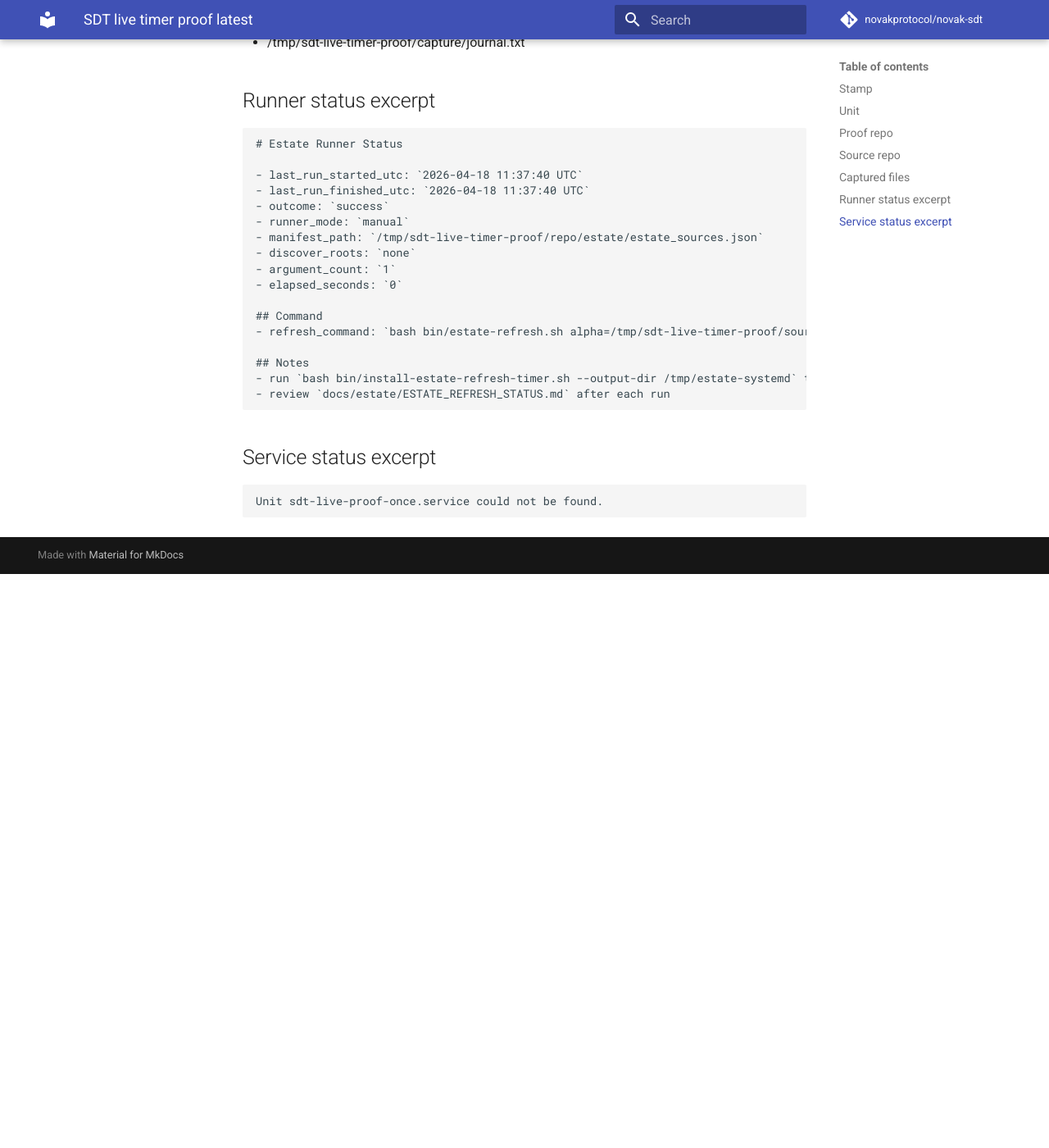
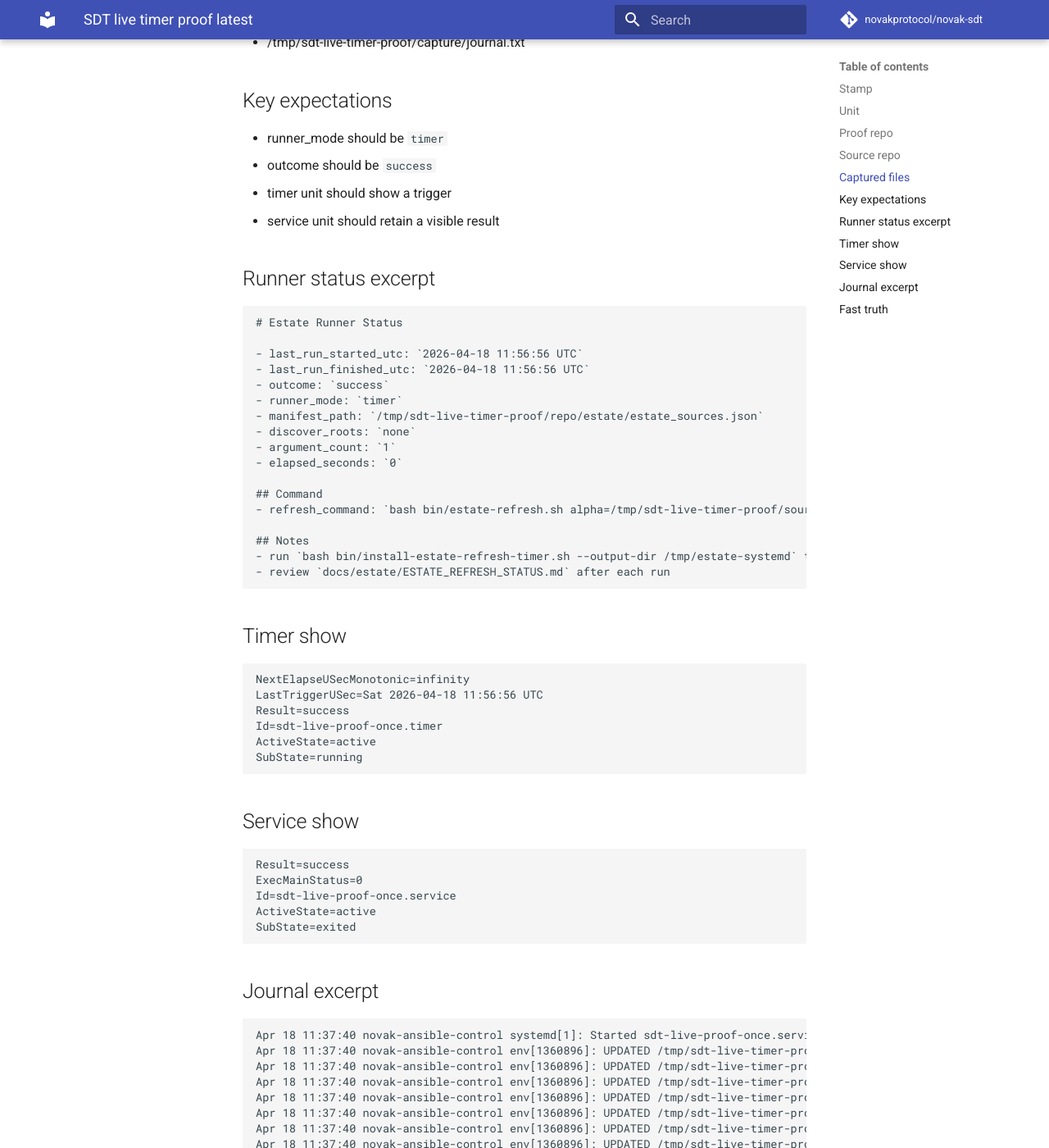
Before and after one commit to novakprotocol/novak-sdt, an MkDocs documentation site: the page built from docs/status/SDT_LIVE_TIMER_PROOF_LATEST.md, in a window 1280 px wide and 1400 px high, scrolled down 773 px. Shown: the whole window at 82% size. Built offline with MkDocs 1.6.1 and Material for MkDocs 9.7.7, drawn with Linux system fonts in a browser that asks for light colours; comment, search, counter and statistics services are not loaded; before the commit the page ends 1473 px from its top, so only the background shows below that; some of the changed text lies outside the part shown.

Commit message:
ops: strengthen live timer proof and capture retained service evidence

````diff
--- a/docs/status/SDT_LIVE_TIMER_PROOF_LATEST.md
+++ b/docs/status/SDT_LIVE_TIMER_PROOF_LATEST.md
@@ -1,7 +1,7 @@
 # SDT live timer proof latest
 
 ## Stamp
-2026-04-18 11:37:48 UTC
+2026-04-18 11:57:04 UTC
 
 ## Unit
 - sdt-live-proof-once
@@ -13,19 +13,24 @@
 - /tmp/sdt-live-timer-proof/source
 
 ## Captured files
-- /tmp/sdt-live-timer-proof/capture/timer_status.txt
-- /tmp/sdt-live-timer-proof/capture/service_status.txt
+- /tmp/sdt-live-timer-proof/capture/timer_show.txt
+- /tmp/sdt-live-timer-proof/capture/service_show.txt
 - /tmp/sdt-live-timer-proof/capture/journal.txt
 
+## Key expectations
+- runner_mode should be `timer`
+- outcome should be `success`
+- timer unit should show a trigger
+- service unit should retain a visible result
+
 ## Runner status excerpt
-
 ```
 # Estate Runner Status
 
-- last_run_started_utc: `2026-04-18 11:37:40 UTC`
-- last_run_finished_utc: `2026-04-18 11:37:40 UTC`
+- last_run_started_utc: `2026-04-18 11:56:56 UTC`
+- last_run_finished_utc: `2026-04-18 11:56:56 UTC`
 - outcome: `success`
-- runner_mode: `manual`
+- runner_mode: `timer`
 - manifest_path: `/tmp/sdt-live-timer-proof/repo/estate/estate_sources.json`
 - discover_roots: `none`
 - argument_count: `1`
@@ -39,7 +44,72 @@
 - review `docs/estate/ESTATE_REFRESH_STATUS.md` after each run
 ```
 
-## Service status excerpt
+## Timer show
 ```
-Unit sdt-live-proof-once.service could not be found.
+NextElapseUSecMonotonic=infinity
+LastTriggerUSec=Sat 2026-04-18 11:56:56 UTC
+Result=success
+Id=sdt-live-proof-once.timer
+ActiveState=active
+SubState=running
 ```
+
+## Service show
+```
+Result=success
+ExecMainStatus=0
+Id=sdt-live-proof-once.service
+ActiveState=active
+SubState=exited
+```
+
+## Journal excerpt
+```
+Apr 18 11:37:40 novak-ansible-control systemd[1]: Started sdt-live-proof-once.service - /usr/bin/env bash /tmp/sdt-live-timer-proof/repo/bin/estate-refresh-runner.sh alpha=/tmp/sdt-live-timer-proof/source.
+Apr 18 11:37:40 novak-ansible-control env[1360896]: UPDATED /tmp/sdt-live-timer-proof/repo/docs/estate/ESTATE_HISTORY_SUMMARY.md
+Apr 18 11:37:40 novak-ansible-control env[1360896]: UPDATED /tmp/sdt-live-timer-proof/repo/docs/estate/ESTATE_PRIORITY_QUEUE.md
+Apr 18 11:37:40 novak-ansible-control env[1360896]: UPDATED /tmp/sdt-live-timer-proof/repo/docs/estate/ESTATE_ACTION_QUEUE.md
+Apr 18 11:37:40 novak-ansible-control env[1360896]: UPDATED /tmp/sdt-live-timer-proof/repo/docs/estate/ESTATE_INGEST_SUMMARY.md
+Apr 18 11:37:40 novak-ansible-control env[1360896]: UPDATED /tmp/sdt-live-timer-proof/repo/docs/estate/ESTATE_CATALOG.md
+Apr 18 11:37:40 novak-ansible-control env[1360896]: UPDATED /tmp/sdt-live-timer-proof/repo/docs/estate/ESTATE_REFRESH_STATUS.md
+Apr 18 11:37:40 novak-ansible-control env[1360896]: UPDATED /tmp/sdt-live-timer-proof/repo/docs/estate/ESTATE_ARCHIVE_INDEX.md
+Apr 18 11:37:40 novak-ansible-control env[1360896]: UPDATED /tmp/sdt-live-timer-proof/repo/docs/estate/ESTATE_DELTA.md
+Apr 18 11:37:40 novak-ansible-control env[1360896]: UPDATED /tmp/sdt-live-timer-proof/repo/docs/estate/ESTATE_TRENDS.md
+Apr 18 11:37:40 novak-ansible-control env[1360896]: UPDATED /tmp/sdt-live-timer-proof/repo/estate/archive/estate_refresh_history.ndjson
+Apr 18 11:37:40 novak-ansible-control systemd[1]: sdt-live-proof-once.service: Deactivated successfully.
+Apr 18 11:38:50 novak-ansible-control systemd[1]: Started sdt-live-proof-once.service - /usr/bin/env bash /tmp/sdt-live-timer-proof/repo/bin/estate-refresh-runner.sh alpha=/tmp/sdt-live-timer-proof/source.
+Apr 18 11:38:50 novak-ansible-control env[1361783]: UPDATED /tmp/sdt-live-timer-proof/repo/docs/estate/ESTATE_HISTORY_SUMMARY.md
+Apr 18 11:38:50 novak-ansible-control env[1361783]: UPDATED /tmp/sdt-live-timer-proof/repo/docs/estate/ESTATE_PRIORITY_QUEUE.md
+Apr 18 11:38:50 novak-ansible-control env[1361783]: UPDATED /tmp/sdt-live-timer-proof/repo/docs/estate/ESTATE_ACTION_QUEUE.md
+Apr 18 11:38:50 novak-ansible-control env[1361783]: UPDATED /tmp/sdt-live-timer-proof/repo/docs/estate/ESTATE_INGEST_SUMMARY.md
+Apr 18 11:38:50 novak-ansible-control env[1361783]: UPDATED /tmp/sdt-live-timer-proof/repo/docs/estate/ESTATE_CATALOG.md
+Apr 18 11:38:50 novak-ansible-control env[1361783]: UPDATED /tmp/sdt-live-timer-proof/repo/docs/estate/ESTATE_REFRESH_STATUS.md
+Apr 18 11:38:50 novak-ansible-control env[1361783]: UPDATED /tmp/sdt-live-timer-proof/repo/docs/estate/ESTATE_ARCHIVE_INDEX.md
+Apr 18 11:38:50 novak-ansible-control env[1361783]: UPDATED /tmp/sdt-live-timer-proof/repo/docs/estate/ESTATE_DELTA.md
+Apr 18 11:38:50 novak-ansible-control env[1361783]: UPDATED /tmp/sdt-live-timer-proof/repo/docs/estate/ESTATE_TRENDS.md
+Apr 18 11:38:50 novak-ansible-control env[1361783]: UPDATED /tmp/sdt-live-timer-proof/repo/estate/archive/estate_refresh_history.ndjson
+Apr 18 11:38:50 novak-ansible-control systemd[1]: sdt-live-proof-once.service: Deactivated successfully.
+Apr 18 11:56:56 novak-ansible-control systemd[1]: Starting sdt-live-proof-once.service - /usr/bin/env bash -lc "bash bin/estate-refresh-runner.sh alpha=/tmp/sdt-live-timer-proof/source"...
+Apr 18 11:56:56 novak-ansible-control env[1367275]: ========================================
+Apr 18 11:56:56 novak-ansible-control env[1367275]:  NOVAK ANSIBLE CONTROL
+Apr 18 11:56:56 novak-ansible-control env[1367275]: ========================================
+Apr 18 11:56:56 novak-ansible-control env[1367275]:  12 simultaneous chaos monkeys.
+Apr 18 11:56:56 novak-ansible-control env[1367275]:  Determinism wins anyway.
+Apr 18 11:56:56 novak-ansible-control env[1367275]: ========================================
+Apr 18 11:56:56 novak-ansible-control env[1367269]: /root/.profile: line 11: /.local/bin/env: No such file or directory
+Apr 18 11:56:56 novak-ansible-control env[1367285]: UPDATED /tmp/sdt-live-timer-proof/repo/docs/estate/ESTATE_HISTORY_SUMMARY.md
+Apr 18 11:56:56 novak-ansible-control env[1367285]: UPDATED /tmp/sdt-live-timer-proof/repo/docs/estate/ESTATE_PRIORITY_QUEUE.md
+Apr 18 11:56:56 novak-ansible-control env[1367285]: UPDATED /tmp/sdt-live-timer-proof/repo/docs/estate/ESTATE_ACTION_QUEUE.md
+Apr 18 11:56:56 novak-ansible-control env[1367285]: UPDATED /tmp/sdt-live-timer-proof/repo/docs/estate/ESTATE_INGEST_SUMMARY.md
+Apr 18 11:56:56 novak-ansible-control env[1367285]: UPDATED /tmp/sdt-live-timer-proof/repo/docs/estate/ESTATE_CATALOG.md
+Apr 18 11:56:56 novak-ansible-control env[1367285]: UPDATED /tmp/sdt-live-timer-proof/repo/docs/estate/ESTATE_REFRESH_STATUS.md
+Apr 18 11:56:56 novak-ansible-control env[1367285]: UPDATED /tmp/sdt-live-timer-proof/repo/docs/estate/ESTATE_ARCHIVE_INDEX.md
+Apr 18 11:56:56 novak-ansible-control env[1367285]: UPDATED /tmp/sdt-live-timer-proof/repo/docs/estate/ESTATE_DELTA.md
+Apr 18 11:56:56 novak-ansible-control env[1367285]: UPDATED /tmp/sdt-live-timer-proof/repo/docs/estate/ESTATE_TRENDS.md
+Apr 18 11:56:56 novak-ansible-control env[1367285]: UPDATED /tmp/sdt-live-timer-proof/repo/estate/archive/estate_refresh_history.ndjson
+Apr 18 11:56:56 novak-ansible-control systemd[1]: Finished sdt-live-proof-once.service - /usr/bin/env bash -lc "bash bin/estate-refresh-runner.sh alpha=/tmp/sdt-live-timer-proof/source".
+```
+
+## Fast truth
+- - runner_mode: `timer`
+- - outcome: `success`
````
Also changed, not shown: 1 other file.
